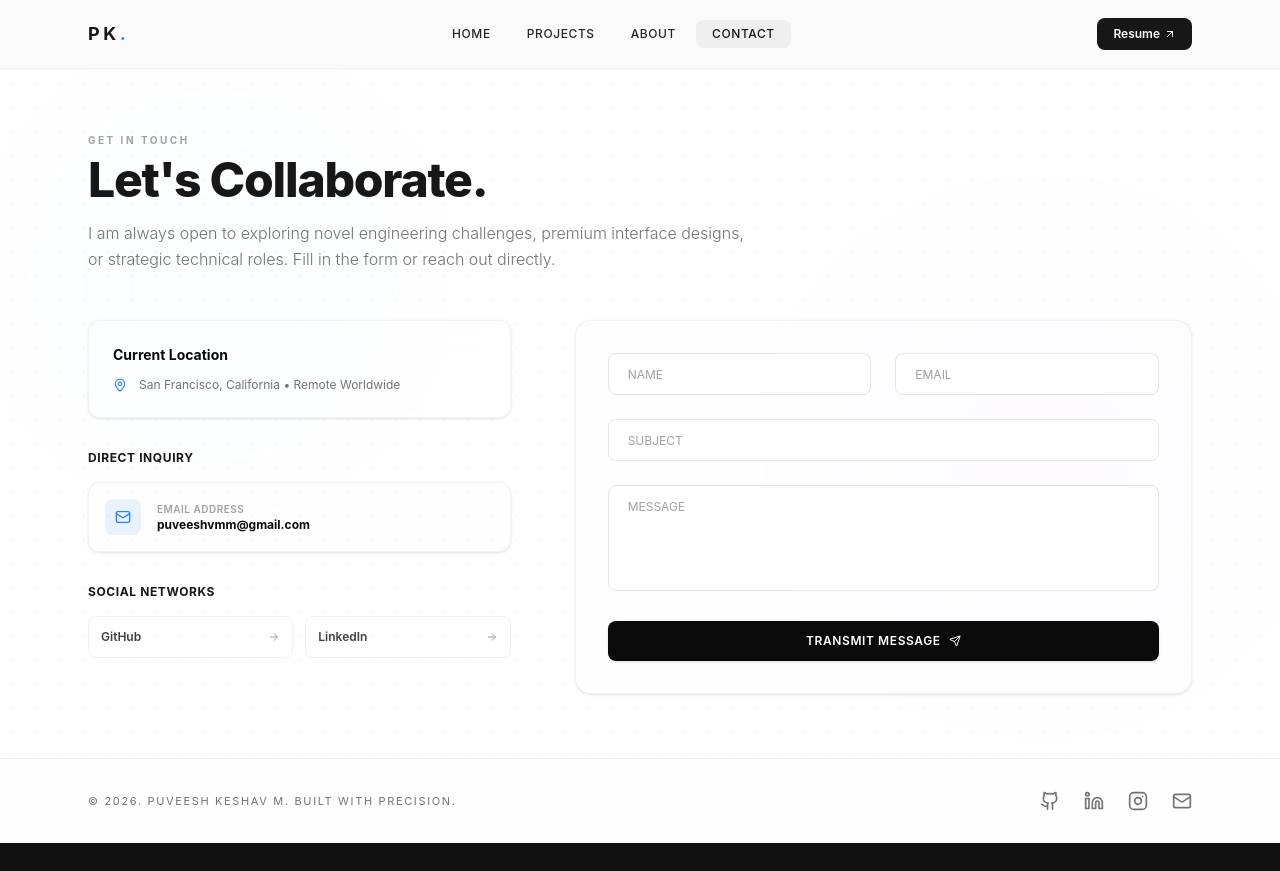
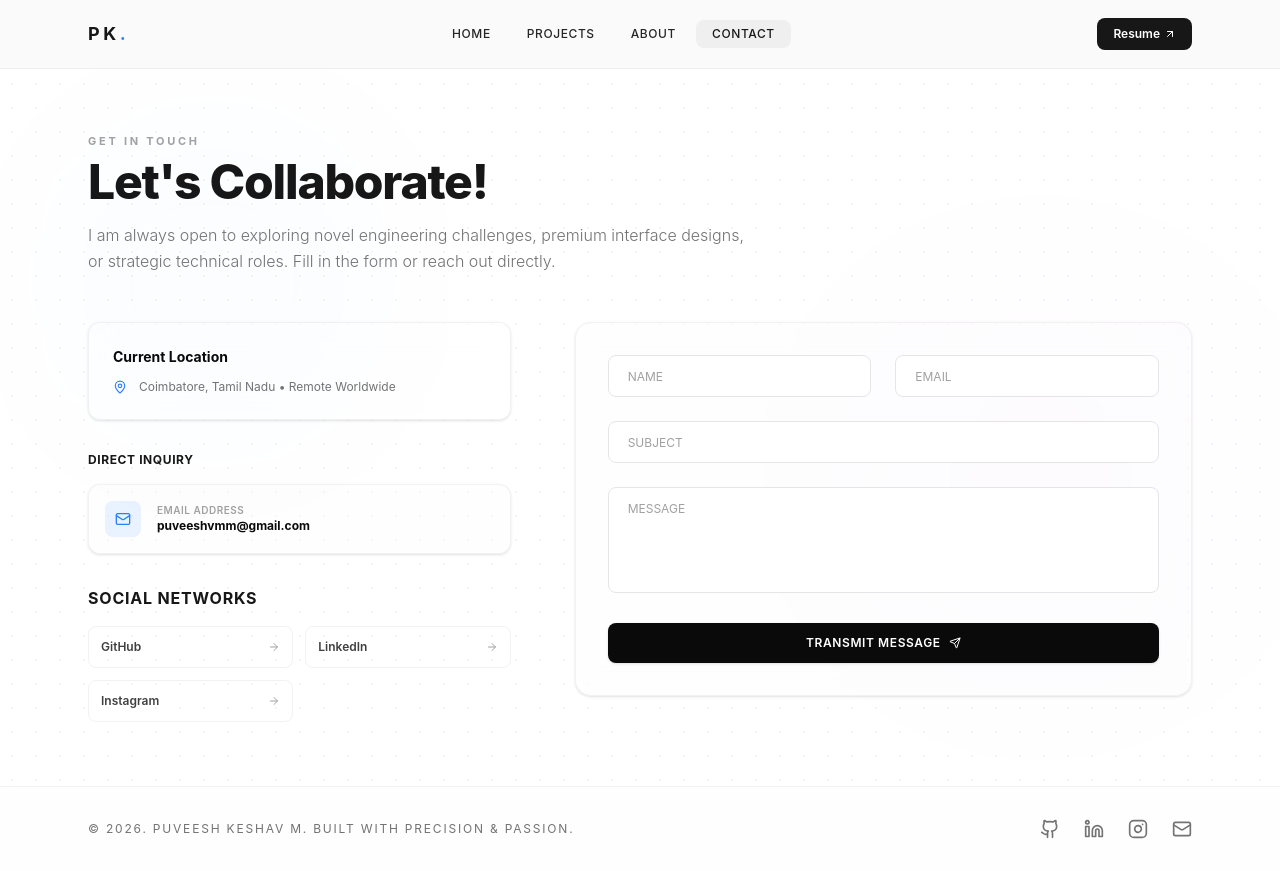
Before and after one commit to Puveesh/portfolio, a React (Vite) app: page /contact in a window 1280 px wide. Before the commit the page ends 843 px from the top, so only its background shows below. Built offline with nearby package versions, Linux system fonts and the light colour scheme.

Commit message:
Added portfolio project

```diff
--- a/src/components/Footer.jsx
+++ b/src/components/Footer.jsx
@@ -10,8 +10,8 @@ export default function Footer() {
       <div className="mx-auto max-w-6xl px-6 flex flex-col md:flex-row items-center justify-between gap-4">
         {/* Left: Brand/Copyright */}
         <div className="text-center md:text-left">
-          <p className="text-[11px] uppercase tracking-[0.15em] text-neutral-500 dark:text-neutral-400">
-            &copy; {new Date().getFullYear()}. {name}. Built with precision.
+          <p className="text-[12px] uppercase tracking-[0.15em] text-neutral-500 dark:text-neutral-400">
+            &copy; {new Date().getFullYear()}. {name}. Built with precision & Passion.
           </p>
         </div>
 
--- a/src/pages/About.jsx
+++ b/src/pages/About.jsx
@@ -22,7 +22,7 @@ export default function About() {
             My Story
           </h2>
           <h1 className="text-3xl md:text-5xl font-extrabold tracking-tight text-neutral-900 dark:text-white mb-4">
-            Curious by Nature, Designer by Heart.
+            Driven by Curiosity, Built Through Code.
           </h1>
         </div>
 
@@ -79,7 +79,7 @@ export default function About() {
         {/* Core Architectural Principles Grid */}
         <div className="border-t border-neutral-100 dark:border-neutral-900/60 pt-16">
           <div className="mb-10 text-center lg:text-left">
-            <h2 className="text-[10px] uppercase tracking-[0.25em] font-bold text-neutral-400 dark:text-neutral-500 mb-2">
+            <h2 className="text-[11px] uppercase tracking-[0.25em] font-bold text-neutral-400 dark:text-neutral-500 mb-2">
               Philosophies
             </h2>
             <h3 className="text-2xl font-bold text-neutral-900 dark:text-white">
@@ -95,8 +95,8 @@ export default function About() {
                 whileInView={{ opacity: 1, y: 0 }}
                 viewport={{ once: true, margin: "-100px" }}
                 transition={{ duration: 0.5, delay: index * 0.1 }}
-                whileHover={{ y: -4 }}
-                className="flex flex-col p-6 rounded-xl border border-neutral-200/50 dark:border-neutral-800/80 bg-neutral-50/10 dark:bg-neutral-950/10 shadow-sm glassmorphism hover:shadow-md transition-all duration-300"
+                whileHover={{ y: -10 }}
+                className="flex flex-col p-6 rounded-xl border border-neutral-200/50 dark:border-neutral-800/80 bg-neutral-50/10 dark:bg-neutral-950/10 shadow-sm glassmorphism hover:shadow-md transition-all duration-10"
               >
                 <div className="flex items-center space-x-3 mb-4">
                   <div className="flex h-8 w-8 items-center justify-center rounded-lg bg-neutral-100 dark:bg-neutral-900">
--- a/src/pages/Contact.jsx
+++ b/src/pages/Contact.jsx
@@ -23,17 +23,37 @@ export default function Contact() {
     setFormData((prev) => ({ ...prev, [name]: value }));
   };
 
-  const handleSubmit = (e) => {
+  const handleSubmit = async (e) => {
     e.preventDefault();
+
     if (!formData.name || !formData.email || !formData.message) return;
 
     setIsSubmitting(true);
-    // Mimic API submission
-    setTimeout(() => {
-      setIsSubmitting(false);
-      setIsSubmitted(true);
-      setFormData({ name: "", email: "", subject: "", message: "" });
-    }, 1800);
+
+    try {
+      const response = await fetch("https://formspree.io/f/mnjrljyw", {
+        method: "POST",
+        headers: {
+          "Content-Type": "application/json",
+          Accept: "application/json",
+        },
+        body: JSON.stringify(formData),
+      });
+
+      if (response.ok) {
+        setIsSubmitted(true);
+        setFormData({
+          name: "",
+          email: "",
+          subject: "",
+          message: "",
+        });
+      }
+    } catch (error) {
+      console.error("Form submission error:", error);
+    }
+
+    setIsSubmitting(false);
   };
 
   return (
@@ -41,11 +61,11 @@ export default function Contact() {
       <section className="pointer-events-auto">
         {/* Page Header */}
         <div className="max-w-2xl mb-12">
-          <h2 className="text-[10px] uppercase tracking-[0.25em] font-bold text-neutral-400 dark:text-neutral-500 mb-2">
+          <h2 className="text-[11px] uppercase tracking-[0.25em] font-bold text-neutral-400 dark:text-neutral-500 mb-2">
             Get in touch
           </h2>
           <h1 className="text-3xl md:text-5xl font-extrabold tracking-tight text-neutral-900 dark:text-white mb-4">
-            Let's Collaborate.
+            Let's Collaborate!
           </h1>
           <p className="text-sm md:text-base text-neutral-500 dark:text-neutral-400 leading-relaxed font-light">
             I am always open to exploring novel engineering challenges, premium interface designs, or strategic technical roles. Fill in the form or reach out directly.
@@ -65,7 +85,7 @@ export default function Contact() {
               </h3>
               <div className="flex items-center space-x-3 text-xs text-neutral-500 dark:text-neutral-400">
                 <MapPin size={14} className="text-blue-500 flex-shrink-0" />
-                <span>San Francisco, California &bull; Remote Worldwide</span>
+                <span>Coimbatore, Tamil Nadu &bull; Remote Worldwide</span>
               </div>
             </div>
 
@@ -94,7 +114,7 @@ export default function Contact() {
 
             {/* Social Grid Connections */}
             <div className="space-y-4">
-              <h3 className="text-xs uppercase tracking-wider font-bold text-neutral-900 dark:text-white">
+              <h3 className="text-x uppercase tracking-wider font-bold text-neutral-900 dark:text-white">
                 Social Networks
               </h3>
               <div className="grid grid-cols-2 gap-3">
@@ -114,6 +134,15 @@ export default function Contact() {
                   className="flex items-center justify-between p-3 rounded-lg border border-neutral-200/50 dark:border-neutral-800/80 hover:bg-neutral-100/40 dark:hover:bg-neutral-900/40 transition-colors text-xs font-semibold text-neutral-700 dark:text-neutral-300"
                 >
                   <span>LinkedIn</span>
+                  <ArrowRight size={12} className="text-neutral-400" />
+                </a>
+                <a
+                  href={socials.instagram}
+                  target="_blank"
+                  rel="noopener noreferrer"
+                  className="flex items-center justify-between p-3 rounded-lg border border-neutral-200/50 dark:border-neutral-800/80 hover:bg-neutral-100/40 dark:hover:bg-neutral-900/40 transition-colors text-xs font-semibold text-neutral-700 dark:text-neutral-300"
+                >
+                  <span>Instagram</span>
                   <ArrowRight size={12} className="text-neutral-400" />
                 </a>
               </div>
@@ -243,7 +272,7 @@ export default function Contact() {
                       Transmission Confirmed
                     </h3>
                     <p className="text-xs text-neutral-500 dark:text-neutral-400 max-w-sm mb-6 font-light">
-                      Thank you. Your inquiry has been securely processed and sent to the inbox of Alex Mercer. Expect a prompt response within 24 business hours.
+                      Thank you. Your inquiry has been securely processed and sent to the inbox of Puveesh Keshav M. Expect a prompt response within 24-48 hours.
                     </p>
                     <button
                       onClick={() => setIsSubmitted(false)}
```
